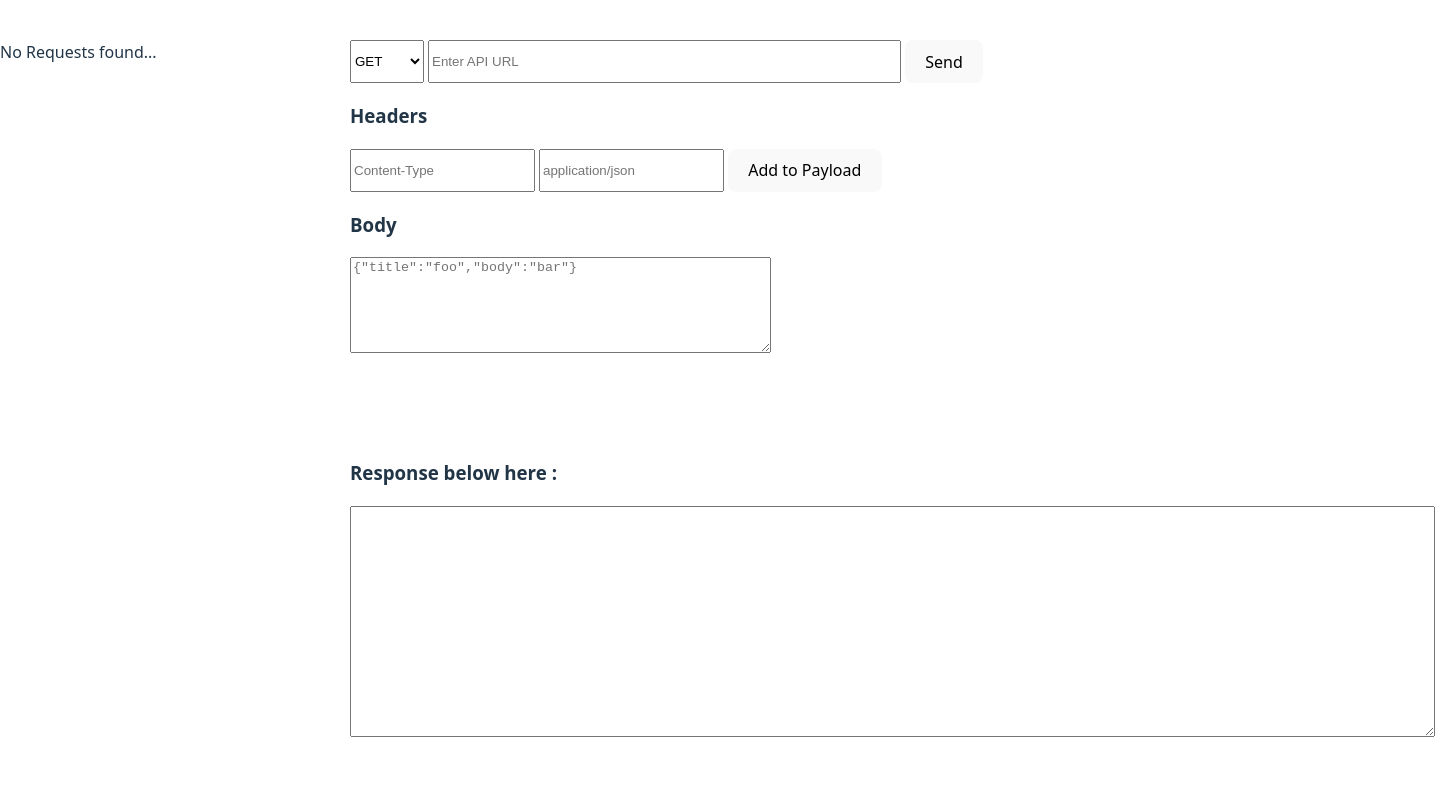
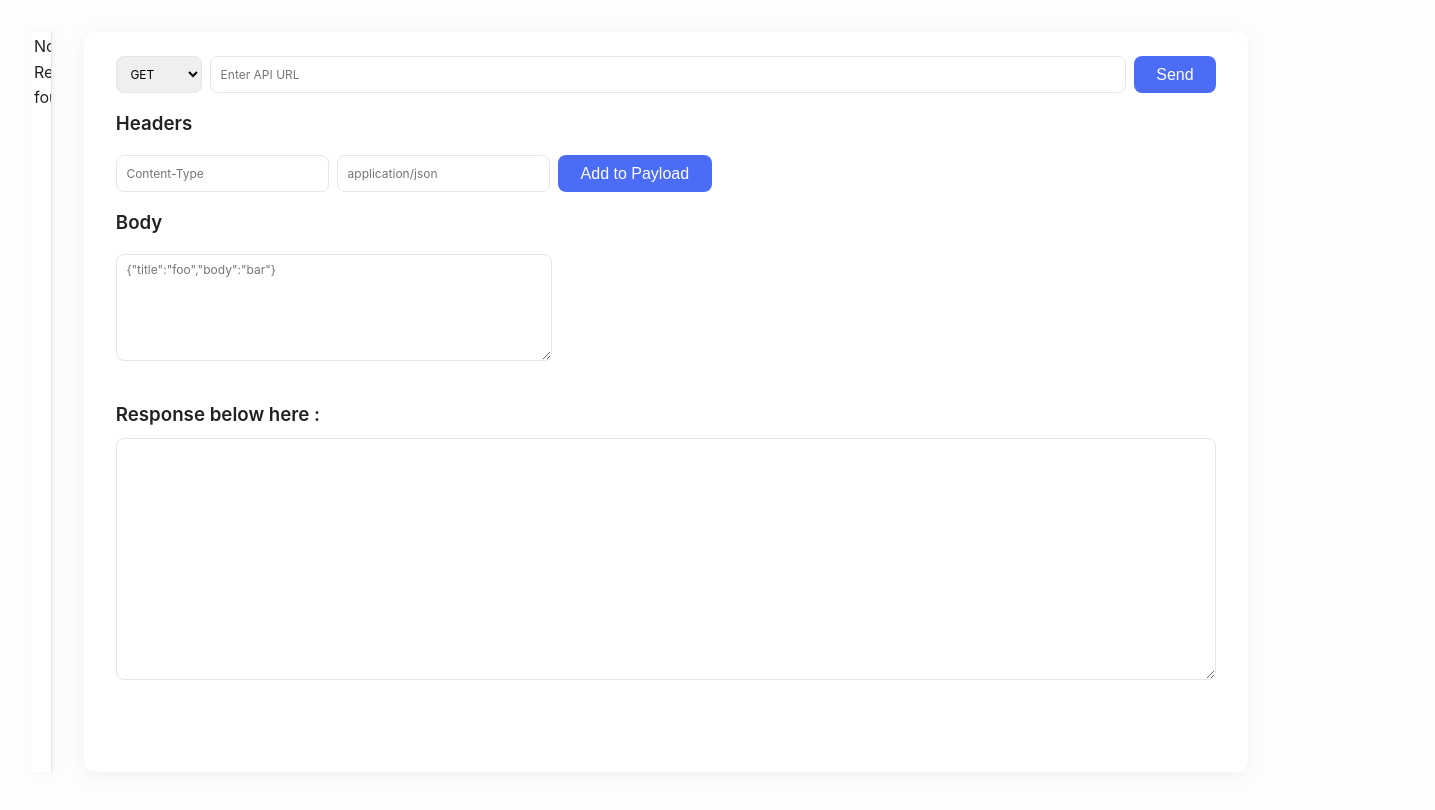
Before and after one commit to Harish010818/API-Proxy-Server, a React (Vite) app in the folder frontend/: page / in a window 1280 px wide. Shown: the top 810 px of the page, 1435 px wide, since content can reach past the window. Built offline with nearby package versions, Linux system fonts and the light colour scheme.

Commit message:
UI updated

```diff
--- a/frontend/src/App.jsx
+++ b/frontend/src/App.jsx
@@ -16,9 +16,6 @@ function App() {
 
   const [headerKey, setHeaderKey] = useState("");
   const [headerValue, setHeaderValue] = useState("");
-
-  // const [paramKey, setParamKey] = useState("");
-  // const [paramValue, setParamValue] = useState("");
 
   const [bodyText, setBodyText] = useState("");
 
@@ -77,30 +74,11 @@ function App() {
     }
   };
 
-
-  // Add param
-  // const addParam = () => {
-  //   if (paramKey && paramValue) {
-  //     setPayLoad((prevState) => ({
-  //       ...prevState,
-  //       params: {
-  //         ...prevState.params,
-  //         [paramKey]: paramValue,
-  //       },
-  //     }));
-
-  //     toast.success("Params Added");
-  //     setParamKey("");
-  //     setParamValue("");
-  //   }
-  // };
-
-
   // Send request
   const sendRequestHandler = async (e) => {
     e.preventDefault();
 
-    if(!payload.url){
+    if (!payload.url) {
       toast.error("URL cannot be empty");
       return;
     }
@@ -118,9 +96,14 @@ function App() {
       });
 
       const result = await response.json();
-      console.log(result)
-      if(result.data){
+
+
+      if (result.data) {
+        if(typeof result.data === "object"){
           setRes(JSON.stringify(result.data, null, 2)); // pretty JSON
+        } else {
+          setRes("Error: " + JSON.stringify(result.data, null, 2));
+        }
       } else {
         setRes("Error: Could not send request")
       }
@@ -138,7 +121,7 @@ function App() {
     }))
 
     const objHeader = data.headers;
-    if(objHeader && Object.keys(objHeader).length > 0){
+    if (objHeader && Object.keys(objHeader).length > 0) {
       setHeaderKey(Object.keys(objHeader)[0]);
       setHeaderValue(Object.values(objHeader)[0]);
 
@@ -148,7 +131,7 @@ function App() {
     }
 
     const objBody = data.body;
-    if(objBody && Object.keys(objBody).length > 0){
+    if (objBody && Object.keys(objBody).length > 0) {
       setPayLoad((prevState) => ({
         ...prevState,
         body: objBody
@@ -226,28 +209,6 @@ function App() {
               </div>
             </div>
 
-          {/* Params */}
-          {/* <div>
-          <h3>Query Params</h3>
-          <div className="inline-container">
-            <input
-              value={paramKey}
-              onChange={(e) => setParamKey(e.target.value)}
-              type="text"
-              placeholder="Key"
-            />
-            <input
-              value={paramValue}
-              onChange={(e) => setParamValue(e.target.value)}
-              type="text"
-              placeholder="Value"
-            />
-            <button type="button" onClick={addParam}>
-              Add to Payload
-            </button>
-          </div>
-        </div> */}
-
             {/* Body */}
             <div>
               <h3>Body</h3>
@@ -263,7 +224,13 @@ function App() {
 
           <div className="response">
             <h3>Response below here :</h3>
-          <textarea rows="15" cols="133" value={res} readOnly></textarea>
+            <textarea
+              rows="15"
+              cols="133"
+              value={res} readOnly
+              className={res.startsWith("Error") ? "error" : "success"}
+            >
+            </textarea>
           </div>
         </div>
 
--- a/frontend/src/index.css
+++ b/frontend/src/index.css
@@ -1,97 +1,161 @@
+/* ---------- Base Theme (Light Mode Only) ---------- */
 :root {
-  font-family: system-ui, Avenir, Helvetica, Arial, sans-serif;
-  line-height: 1.5;
+  --bg-color: #fdfdfd;
+  --text-color: #222;
+  --primary: #4a6cf7;
+  --primary-hover: #3857d6;
+  --border-color: #e5e5e5;
+  --success: #2ecc71;
+  --error: #e74c3c;
+  --neutral: #f4f4f4;
+
+  font-family: "Inter", system-ui, Avenir, Helvetica, Arial, sans-serif, "Fira Code", monospace;
+  font-size: 16px;
+  line-height: 1.6;
   font-weight: 400;
 
-  color-scheme: light dark;
-  color: rgba(255, 255, 255, 0.87);
-  background-color: #242424;
+  background-color: var(--bg-color);
+  color: var(--text-color);
 
-  font-synthesis: none;
   text-rendering: optimizeLegibility;
   -webkit-font-smoothing: antialiased;
   -moz-osx-font-smoothing: grayscale;
 }
 
-a {
-  font-weight: 500;
-  color: #646cff;
-  text-decoration: inherit;
-}
-a:hover {
-  color: #535bf2;
+body {
+  margin: 0;
+  padding: 0;
+  min-height: 100vh;
+  background-color: var(--bg-color);
 }
 
-body {
-  margin: 0;
-  padding-top: 40px;
-  min-width: 320px;
-  min-height: 100vh;
+/* ---------- Layout ---------- */
+.main-container {
+  display: flex;
+  flex-direction: row;
+  gap: 2rem;
+  padding: 2rem;
 }
 
-h1 {
-  font-size: 3.2em;
-  line-height: 1.1;
+.req-container {
+  width: 350px;
+  background: #fff;
+  border-right: 1px solid var(--border-color);
+  padding: 2px;
+  overflow-y: auto;
+  height: calc(100vh - 4rem);
+  box-shadow: 2px 0 6px rgba(0, 0, 0, 0.05);
 }
 
-button {
-  border-radius: 8px;
-  border: 1px solid transparent;
-  padding: 0.6em 1.2em;
-  font-size: 1em;
-  font-weight: 500;
-  font-family: inherit;
-  background-color: lab(59% 13.5 -63.99);
-  cursor: pointer;
-  transition: border-color 0.25s;
-}
-button:hover {
-  border-color: #646cff;
-}
-button:focus,
-button:focus-visible {
-  outline: 4px auto -webkit-focus-ring-color;
+.form-container {
+  flex: 1;
+  padding: 1.5rem 2rem;
+  background: #fff;
+  border-radius: 12px;
+  box-shadow: 0 4px 20px rgba(0, 0, 0, 0.05);
 }
 
-@media (prefers-color-scheme: light) {
-  :root {
-    color: #213547;
-    background-color: #ffffff;
-  }
-  a:hover {
-    color: #747bff;
-  }
-  button {
-    background-color: #f9f9f9;
-  }
+/* ---------- Typography ---------- */
+h1, h2, h3 {
+  margin: 0 0 1rem 0;
+  font-weight: 600;
+  color: var(--text-color);
 }
 
+/* ---------- Form Elements ---------- */
 .inline-container {
-   display: flex;
-   gap: 4px;
-   flex-direction: row;
+  display: flex;
+  gap: 0.5rem;
+  margin-bottom: 1rem;
+}
+
+select,
+input,
+textarea {
+  border: 1px solid var(--border-color);
+  border-radius: 8px;
+  padding: 0.6em 0.8em;
+  font-size: 0.75em;
+  font-family: inherit;
+  transition: border-color 0.2s, box-shadow 0.2s;
+}
+
+select:focus,
+input:focus,
+textarea:focus {
+  border-color: var(--primary);
+  box-shadow: 0 0 0 3px rgba(74, 108, 247, 0.2);
+  outline: none;
 }
 
 #url {
-   width: 50%;
+  flex: 1;
 }
 
-.response {
-  margin-top: 100px;
+/* ---------- Buttons ---------- */
+button {
+  border-radius: 8px;
+  border: none;
+  padding: 0.6em 1.4em;
+  font-size: 1em;
+  font-weight: 500;
+  background: var(--primary);
+  color: #fff;
+  cursor: pointer;
+  transition: background 0.3s, transform 0.1s;
 }
+
+button:hover {
+  background: var(--primary-hover);
+}
+
+button:active {
+  transform: scale(0.97);
+}
+
+/* ---------- History Section ---------- */
 .req {
   cursor: pointer;
-  width: 100%;
+  padding: 0.5rem 0.8rem;
+  margin-bottom: 0.4rem;
+  border-radius: 6px;
+  background: var(--neutral);
+  font-size: 0.9em;
+  transition: background 0.2s;
 }
 
-.main-container {
-  position: relative;
+.req:hover {
+  background: #eaeaea;
 }
 
-.req-container {
-  position: absolute;
-  left: 0;
+/* ---------- Response Box ---------- */
+.response {
+  margin-top: 2rem;
 }
-.form-container {
-  padding-left: 350px;
+
+.response h3 {
+  margin-bottom: 0.5rem;
 }
+
+
+.success {
+  color: #2ecc71;
+  /* border: 2px solid var(--success); */
+}
+
+.error {
+  color: #e74c3c;
+  /* border: 2px solid var(--error); */
+}
+
+/* ---------- Scrollbar ---------- */
+::-webkit-scrollbar {
+  width: 8px;
+}
+::-webkit-scrollbar-thumb {
+  background: #cfcfcf;
+  border-radius: 8px;
+}
+::-webkit-scrollbar-thumb:hover {
+  background: #b5b5b5;
+}
```
Lines whose indentation alone changed are shown as unchanged.
